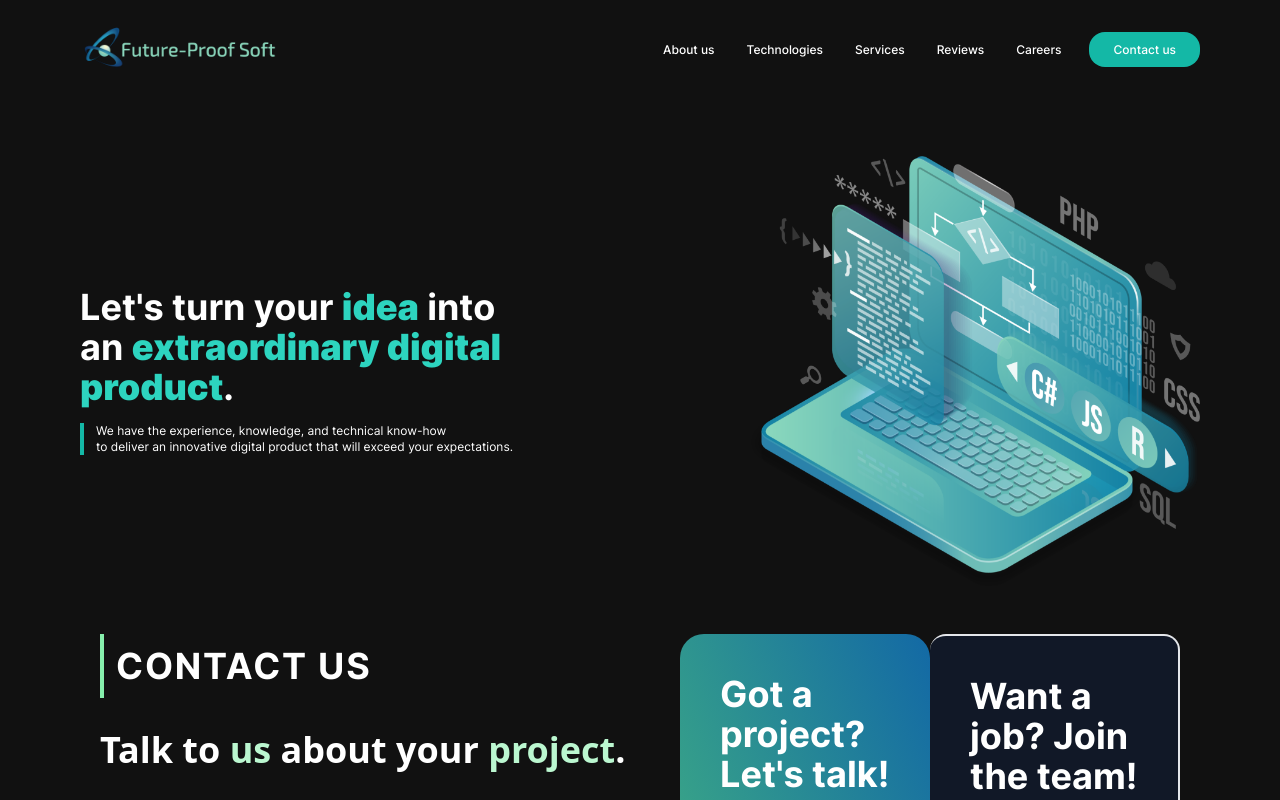
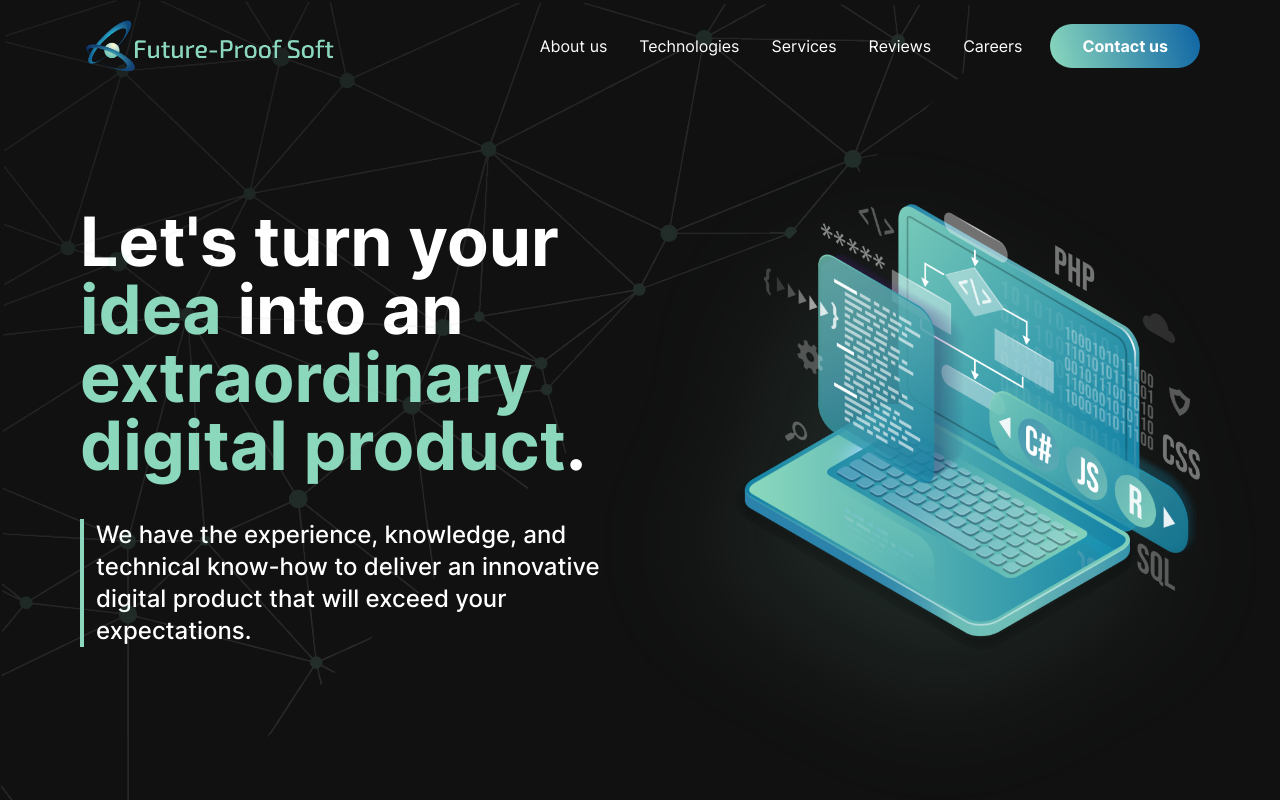
Before and after one commit to futureproofsoft/fps-web, a Next.js app: page / in a window 1280 px wide. Shown: the top 800 px of the page. Built offline with nearby package versions, Linux system fonts and the light colour scheme.

Commit message:
feat: button-effect :add next

```diff
--- a/next.config.js
+++ b/next.config.js
@@ -7,7 +7,6 @@ const nextConfig = {
   reactStrictMode: true,
   swcMinify: true,
   output: 'export',
-
   // Uncoment to add domain whitelist
   // images: {
   //   domains: [
--- a/src/app/page.tsx
+++ b/src/app/page.tsx
@@ -3,6 +3,7 @@
 import Head from 'next/head';
 import * as React from 'react';
 
+import { Assets } from '@/components/assets/Assets';
 import ContactUs from '@/components/ContactUs';
 import { Hero } from '@/components/hero/Hero';
 
@@ -16,6 +17,7 @@ export default function HomePage() {
       <Head>
         <title>Hi</title>
       </Head>
+      <Assets />
       <Hero />
       <ContactUs />
     </main>
--- a/src/components/assets/Assets.tsx
+++ b/src/components/assets/Assets.tsx
@@ -5,8 +5,8 @@ import AssetsImage from '../../../public/images/asset.png';
 
 export const Assets = () => {
   return (
-    <div className='absolute left-0 top-0'>
-      <Image src={AssetsImage} alt='Asset image' width={750} />
+    <div className='absolute left-0 top-0 w-full'>
+      <Image src={AssetsImage} alt='Asset image' />
     </div>
   );
 };
--- a/src/components/hero/Hero.tsx
+++ b/src/components/hero/Hero.tsx
@@ -5,25 +5,19 @@ import HeroImage from '../../../public/images/laptop.png';
 
 export const Hero = () => {
   return (
-    <div className='flex items-center justify-between pt-14'>
-      <div className='w-5/12'>
-        <h2 className='font-large text-4xl'>
-          Let's turn your <strong className='text-teal-400'>idea</strong> into
-          <br />
-          an{' '}
-          <strong className='text-teal-400'>
-            extraordinary digital product
-          </strong>
-          .
+    <div className='flex items-center justify-between py-28'>
+      <div className='w-1/2'>
+        <h2 className='pb-6 text-[68px] font-bold leading-none '>
+          Let's turn your <span className='text-greenText'>idea</span> into an{' '}
+          <span className='text-greenText'>extraordinary digital product</span>.
         </h2>
-        <p className='mt-4 border-s-4 border-teal-500 px-3 text-xs'>
-          We have the experience, knowledge, and technical know-how <br /> to
-          deliver an innovative digital product that will exceed your
-          expectations.
+        <p className='border-greenText mt-4 border-s-4 px-3 text-2xl font-medium '>
+          We have the experience, knowledge, and technical know-how to deliver
+          an innovative digital product that will exceed your expectations.
         </p>
       </div>
-      <div>
-        <Image src={HeroImage} alt='Hero image' width={450} />
+      <div className='laptop-shadow w-5/12'>
+        <Image src={HeroImage} alt='Hero image' />
       </div>
     </div>
   );
--- a/src/components/navbar/NavBar.tsx
+++ b/src/components/navbar/NavBar.tsx
@@ -4,7 +4,7 @@ import * as React from 'react';
 
 import { Item } from '@/components/navbar/Item';
 
-import Logo from '../../../public/images/logo.png';
+import Logo from '../../../public/images/logo2.png';
 
 export const NavBar = () => {
   const [scrollUp, setScrollUp] = React.useState(false);
@@ -63,35 +63,35 @@ export const NavBar = () => {
 
   return (
     <header
-      className={`transparent  relative flex items-center justify-between
+      className={`transparent relative z-30 -mx-20 flex items-center justify-between px-20
       ${
         scrollUp && yscale
-          ? 'sticky top-0 bg-black/90 transition duration-1000'
+          ? 'sticky top-0  bg-black/90 transition duration-700'
           : 'transition duration-300'
       } `}
     >
       <a href='#'>
-        <Image width={200} height={50} alt='Logo' src={Logo} className='z-20' />
+        <Image width={260} alt='Logo' src={Logo} className='z-20 py-4' />
       </a>
 
       <nav>
-        <ul className='flex cursor-pointer space-x-6 text-xs font-medium'>
-          <Item className=' px-1 py-3 transition duration-300 hover:border-b-4 hover:border-teal-500'>
+        <ul className='flex space-x-6 text-base font-medium'>
+          <Item className='hover:border-greenText  cursor-pointer px-1 py-3 font-normal transition duration-300 hover:border-b-4'>
             About us
           </Item>
-          <Item className=' px-1 py-3 transition duration-300 hover:border-b-4 hover:border-teal-500'>
+          <Item className='hover:border-greenText  cursor-pointer px-1 py-3 font-normal transition duration-300 hover:border-b-4'>
             Technologies
           </Item>
-          <Item className=' px-1 py-3 transition duration-300 hover:border-b-4 hover:border-teal-500'>
+          <Item className='hover:border-greenText  cursor-pointer px-1 py-3 font-normal transition duration-300 hover:border-b-4'>
             Services
           </Item>
-          <Item className=' px-1 py-3 transition duration-300 hover:border-b-4 hover:border-teal-500'>
+          <Item className='hover:border-greenText  cursor-pointer px-1 py-3 font-normal transition duration-300 hover:border-b-4'>
             Reviews
           </Item>
-          <Item className=' px-1 py-3 transition duration-300 hover:border-b-4 hover:border-teal-500'>
+          <Item className='hover:border-greenText  cursor-pointer px-1 py-3 font-normal transition duration-300 hover:border-b-4'>
             Careers
           </Item>
-          <Item className='rounded-2xl border-indigo-500 bg-teal-500 px-6 py-2.5'>
+          <Item className='color-1  btn-hover cursor-pointer rounded-3xl px-8 py-3 font-bold'>
             Contact us
           </Item>
         </ul>
--- a/src/styles/colors.css
+++ b/src/styles/colors.css
@@ -264,7 +264,7 @@
   --color-primary-50: rgb(var(--tw-color-primary-50)); /* #f0fdf4 */
   --color-primary-100: rgb(var(--tw-color-primary-100)); /* #dcfce7 */
   --color-primary-200: rgb(var(--tw-color-primary-200)); /* #bbf7d0 */
-  --color-primary-300: rgb(var(--tw-color-primary-300)); /* #86efac */
+  --color-primary-300: rgb(var(--tw-color-primary-300)); /* #8BD8BD */
   --color-primary-400: rgb(var(--tw-color-primary-400)); /* #4ade80 */
   --color-primary-500: rgb(var(--tw-color-primary-500)); /* #22c55e */
   --color-primary-600: rgb(var(--tw-color-primary-600)); /* #16a34a */
--- a/src/styles/globals.css
+++ b/src/styles/globals.css
@@ -31,9 +31,9 @@
 @layer base {
   /* inter var - latin */
   @font-face {
-    font-family: 'Inter';
+    font-family: 'Blinker';
     font-style: normal;
-    font-weight: 100 900;
+    font-weight: 100 600 700 900;
     font-display: optional;
     src: url('/fonts/inter-var-latin.woff2') format('woff2');
     unicode-range: U+0000-00FF, U+0131, U+0152-0153, U+02BB-02BC, U+02C6, U+02DA,
@@ -116,3 +116,31 @@
     background-size: 0 2px, 100% 2px;
   }
 }
+
+.btn-hover {
+  background-size: 200% 100%;
+  moz-transition: all 0.4s ease-in-out;
+  -o-transition: all 0.4s ease-in-out;
+  -webkit-transition: all 0.4s ease-in-out;
+  transition: all 0.4s ease-in-out;
+}
+
+.btn-hover:hover {
+  background-position: 100% 0;
+  moz-transition: all 0.4s ease-in-out;
+  -o-transition: all 0.4s ease-in-out;
+  -webkit-transition: all 0.4s ease-in-out;
+  transition: all 0.4s ease-in-out;
+}
+
+.btn-hover:focus {
+  outline: none;
+}
+
+.color-1 {
+  background-image: linear-gradient(73deg, #8bd8bd, #1369a5, #3dab84);
+}
+
+.laptop-shadow {
+  filter: drop-shadow(-40px 50px 4rem #8bd8bd20);
+}
--- a/tailwind.config.ts
+++ b/tailwind.config.ts
@@ -9,13 +9,14 @@ export default {
         'custom-gradient': 'linear-gradient(68deg, var(--tw-gradient-stops))',
       },
       fontFamily: {
-        primary: ['Inter', ...defaultTheme.fontFamily.sans],
+        primary: ['Blinker', ...defaultTheme.fontFamily.sans],
       },
       colors: {
         lightGreen: '#3DAB84',
         darkBlue: '#1369A5',
         greenText: '#8BD8BD',
         blackBg: '#111111',
+
         primary: {
           // Customize it on globals.css :root
           50: 'rgb(var(--tw-color-primary-50) / <alpha-value>)',
```
Also changed, not shown: public/images/logo2.png (added), 1 other file (tests, documents, lock files or other folders).
